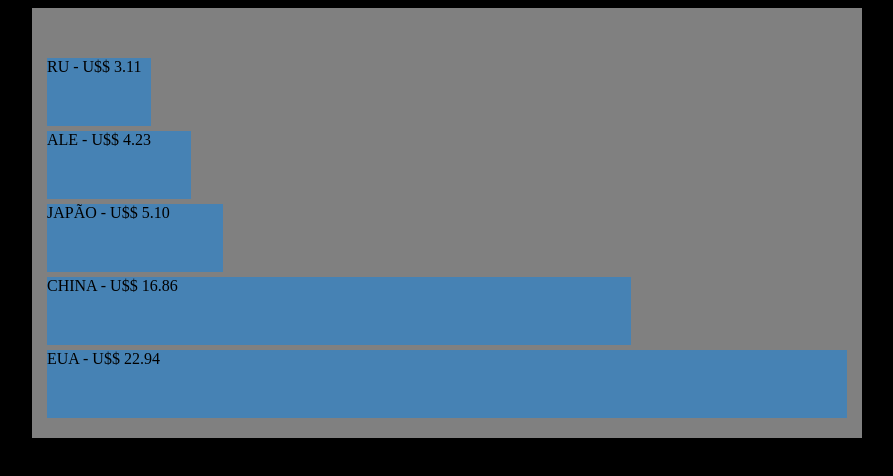
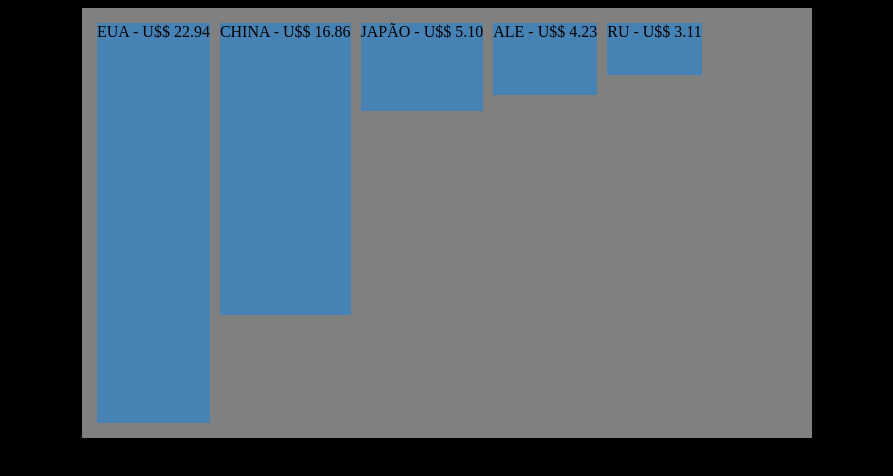
Before and after one commit to larissasayurifutino/web_program, a plain HTML site: page index.html in a window 1280 px wide. Shown: the whole page, without its empty margins (193-1086 px from the left). Drawn offline with Linux system fonts and the light colour scheme.

Commit message:
Vertical bars from top to bottom
Changes in CSS file to make a plot for vertical bars.

```diff
--- a/style.css
+++ b/style.css
@@ -9,35 +9,34 @@ div{
 
 #container{
   background-color: grey;
-  width: 800px;
+  width: 700px;
   height: 400px;
   margin: auto;
   padding: 15px;
   display: flex;
-  flex-direction: column-reverse;
 }
 
 .barras{
   background-color: steelblue;
-  height: calc((100% - 60px)/5);
+  margin-right: 10px
 }
 
 .barras.eua{
-  width: 100%
+  height: 100%
 }
 
 .barras.china{
-  width: 73%
+  height: 73%
 }
 
 .barras.japao{
-  width: 22%
+  height: 22%
 }
 
 .barras.alem{
-  width: 18%
+  height: 18%
 }
 
 .barras.reino-unido{
-  width: 13%
+  height: 13%
 }
```
